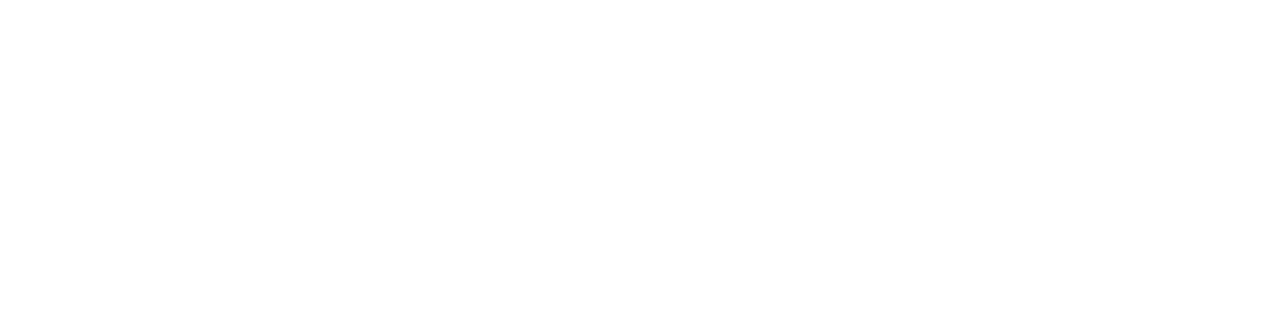
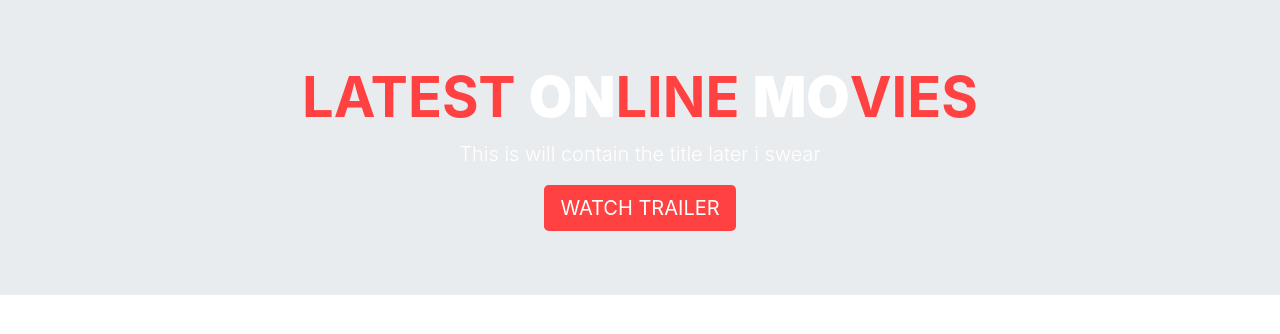
Before and after one commit to ChristineSautelet/Frontend-AllezCine, a plain HTML site: page index.html in a window 1280 px wide. Drawn offline with nearby package versions, Linux system fonts and the light colour scheme.

Commit message:
Added a jumbotron

```diff
--- a/Assets/css/style.css
+++ b/Assets/css/style.css
@@ -1,5 +1,10 @@
 .btn-primary{
     background-color: #ff4141;
-    color: white;
     border: none;
 }
+.text-myred{
+    color: #ff4141;
+}
+#jumbo{
+
+}
--- a/index.html
+++ b/index.html
@@ -12,6 +12,15 @@
     <title>AllezCine</title>
 </head>
 <body>
+    <div class="jumbotron jumbotron-fluid text-center" id='jumbo'>
+        <h1 class="display-4 text-uppercase font-weight-bold text-myred">
+            Latest
+            <b class="text-white">On</b>line
+            <b class="text-white">Mo</b>vies
+        </h1>
+        <p class="lead text-white">This is will contain the title later i swear</p>
+        <a class="btn btn-primary btn-lg text-uppercase" href="#" role="button">Watch Trailer</a>
+      </div>
     <script src="Script/script.js"></script>
 </body>
 </html>
```
